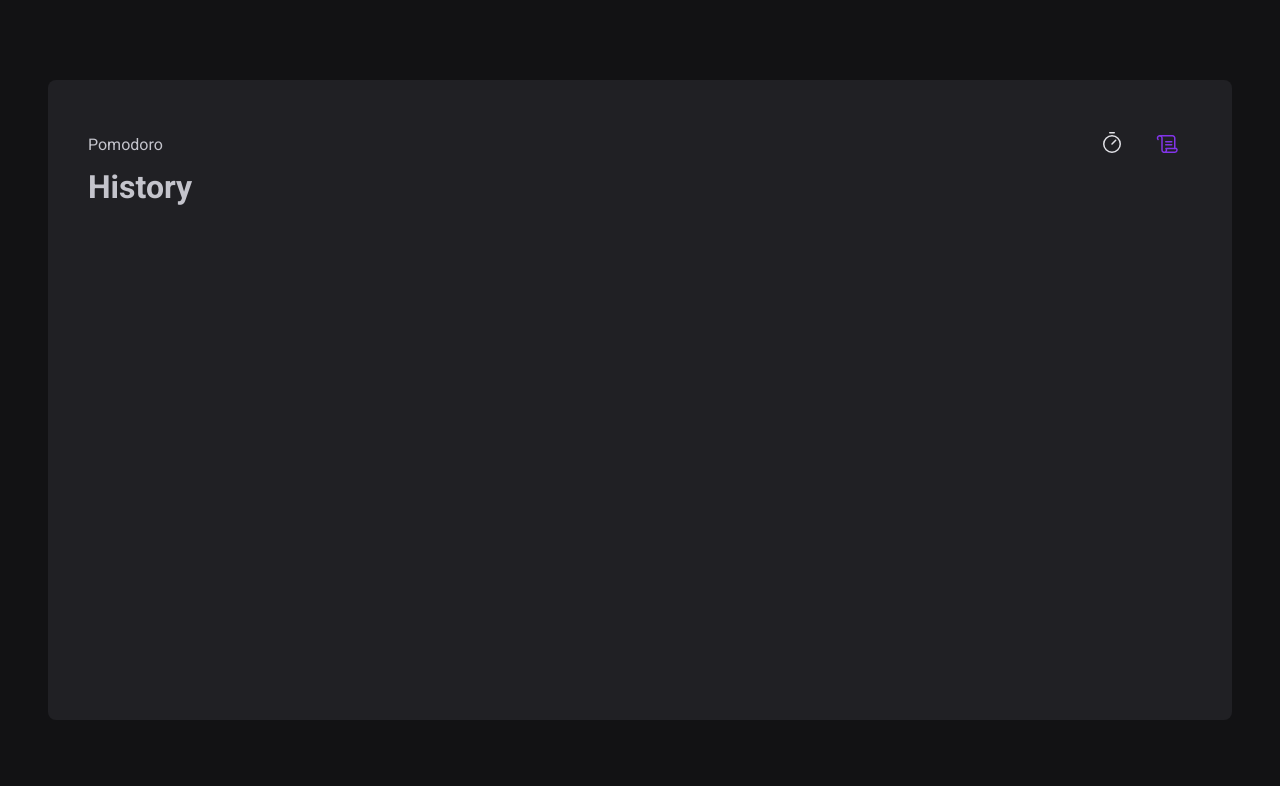
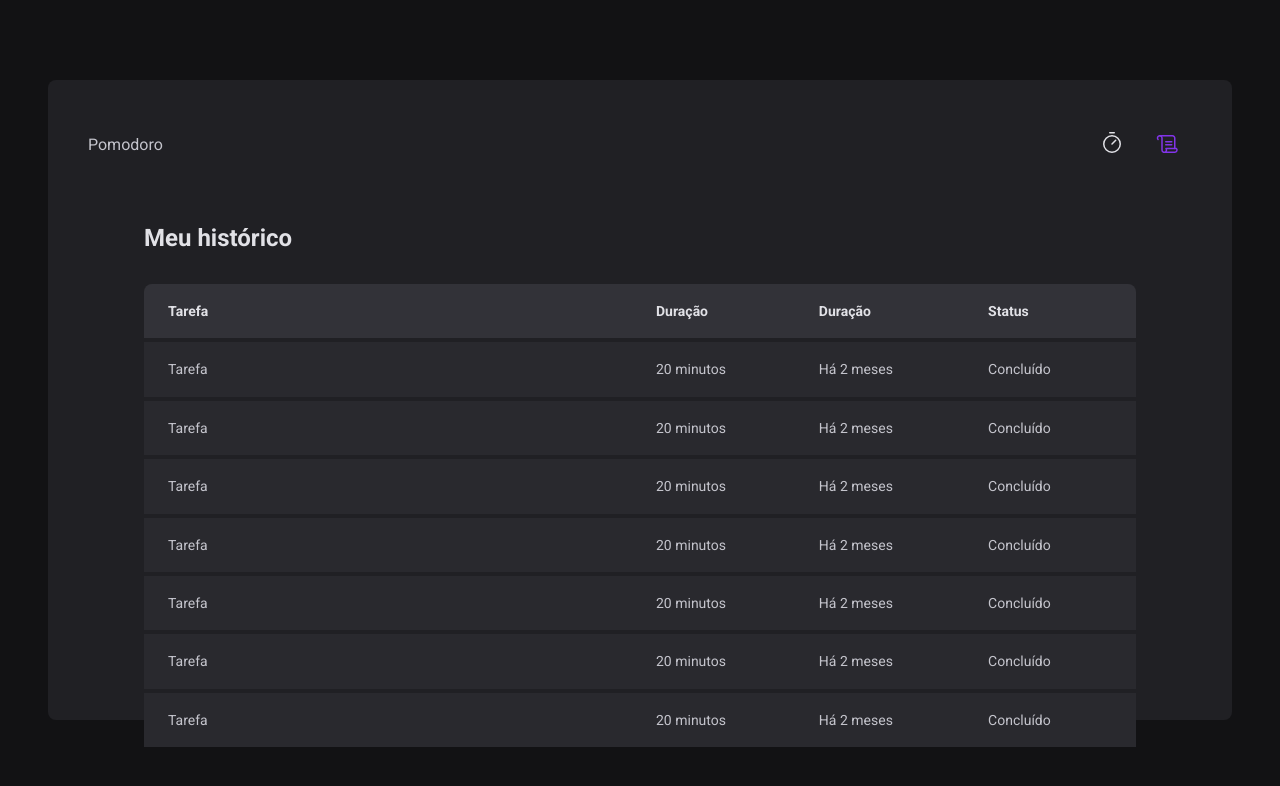
Before and after one commit to kylderiNascimento/pomodoro-timer, a React (Vite) app: page /history in a window 1280 px wide. Shown: the top 786 px of the page. Built offline with nearby package versions, Linux system fonts and the light colour scheme.

Commit message:
feat: Page History

```diff
--- a/src/pages/history/History.tsx
+++ b/src/pages/history/History.tsx
@@ -1,7 +1,66 @@
+import { HistoryContainer, HistoryList } from './styles';
+
 export function History() {
-    return (
-        <div>
-          <h1>History</h1>
-        </div>
-    )
+  return (
+    <HistoryContainer>
+      <h1>Meu histórico</h1>
+
+      <HistoryList>
+        <table>
+          <thead>
+            <tr>
+              <th>Tarefa</th>
+              <th>Duração</th>
+              <th>Duração</th>
+              <th>Status</th>
+            </tr>
+          </thead>
+          <tbody>
+            <tr>
+              <td>Tarefa</td>
+              <td>20 minutos</td>
+              <td>Há 2 meses</td>
+              <td>Concluído</td>
+            </tr>
+            <tr>
+              <td>Tarefa</td>
+              <td>20 minutos</td>
+              <td>Há 2 meses</td>
+              <td>Concluído</td>
+            </tr>
+            <tr>
+              <td>Tarefa</td>
+              <td>20 minutos</td>
+              <td>Há 2 meses</td>
+              <td>Concluído</td>
+            </tr>
+            <tr>
+              <td>Tarefa</td>
+              <td>20 minutos</td>
+              <td>Há 2 meses</td>
+              <td>Concluído</td>
+            </tr>
+            <tr>
+              <td>Tarefa</td>
+              <td>20 minutos</td>
+              <td>Há 2 meses</td>
+              <td>Concluído</td>
+            </tr>
+            <tr>
+              <td>Tarefa</td>
+              <td>20 minutos</td>
+              <td>Há 2 meses</td>
+              <td>Concluído</td>
+            </tr>
+            <tr>
+              <td>Tarefa</td>
+              <td>20 minutos</td>
+              <td>Há 2 meses</td>
+              <td>Concluído</td>
+            </tr>
+          </tbody>
+        </table>
+      </HistoryList>
+    </HistoryContainer>
+  );
 }
--- /dev/null
+++ b/src/pages/history/styles.ts
@@ -0,0 +1,60 @@
+import styled from 'styled-components'
+
+export const HistoryContainer = styled.main`
+
+  flex: 1;
+  padding: 3.5rem;
+  display: flex;
+  flex-direction: column;
+
+  h1 {
+    font-size: 1.5rem;
+    color: ${(props) => props.theme['gray-100']};
+  }
+
+`;
+
+export const HistoryList = styled.div`
+
+    flex: 1;
+    overflow: auto;
+    margin-top: 2rem;
+    table {
+    width: 100%;
+    border-collapse: collapse;
+    min-width: 600px;
+
+    th {
+      background-color: ${(props) => props.theme['gray-600']};
+      padding: 1rem;
+      text-align: left;
+      color: ${(props) => props.theme['gray-100']};
+      font-size: 0.875rem;
+      line-height: 1.6;
+      &:first-child {
+        border-top-left-radius: 8px;
+        padding-left: 1.5rem;
+      }
+      &:last-child {
+        border-top-right-radius: 8px;
+        padding-right: 1.5rem;
+      }
+    }
+
+    td {
+      background-color: ${(props) => props.theme['gray-700']};
+      border-top: 4px solid ${(props) => props.theme['gray-800']};
+      padding: 1rem;
+      font-size: 0.875rem;
+      line-height: 1.6;
+      &:first-child {
+        width: 50%;
+        padding-left: 1.5rem;
+      }
+      &:last-child {
+        padding-right: 1.5rem;
+      }
+    }
+  }
+
+`;
```
Also changed, not shown: src/pages/home/styles.ts (line endings or trailing spaces).
